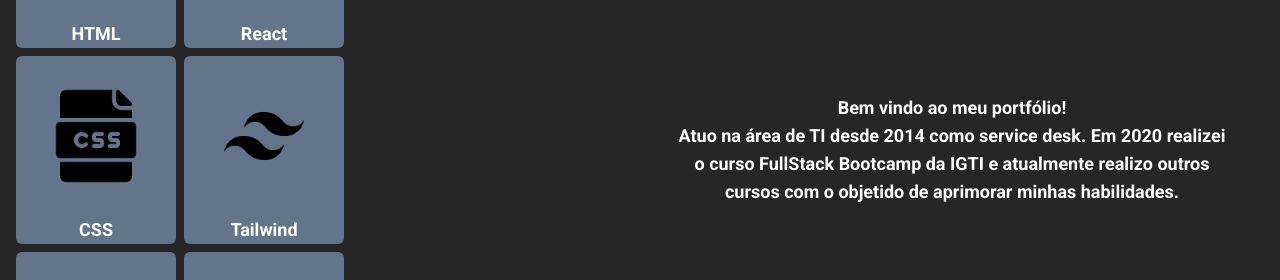
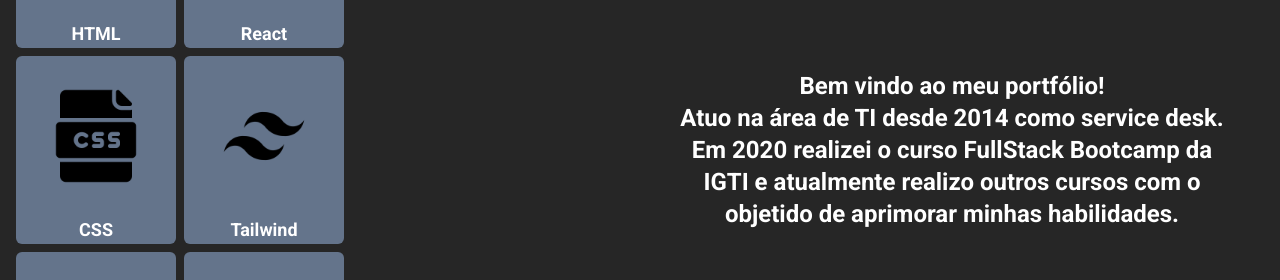
Before and after one commit to matheuslei/matheusleidev, a React (Vite) app: page / in a window 1280 px wide. Shown: the part 1120-1400 px from the top of the page. Built offline with nearby package versions, Linux system fonts and the light colour scheme.

Commit message:
Update index.tsx

```diff
--- a/src/pages/Sobre/index.tsx
+++ b/src/pages/Sobre/index.tsx
@@ -60,7 +60,7 @@ export function Sobre() {
           </div>
         </ul>
         <div className="sm:w-1/2 sm:flex sm:items-center sm:justify-center sm:text-c sm:px-8 py-40  ">
-          <p className="text-center">
+          <p className="text-center text-2xl">
             Bem vindo ao meu portfólio! <br /> Atuo na área de TI desde 2014
             como service desk. Em 2020 realizei o curso FullStack Bootcamp da
             IGTI e atualmente realizo outros cursos com o objetido de aprimorar
```
